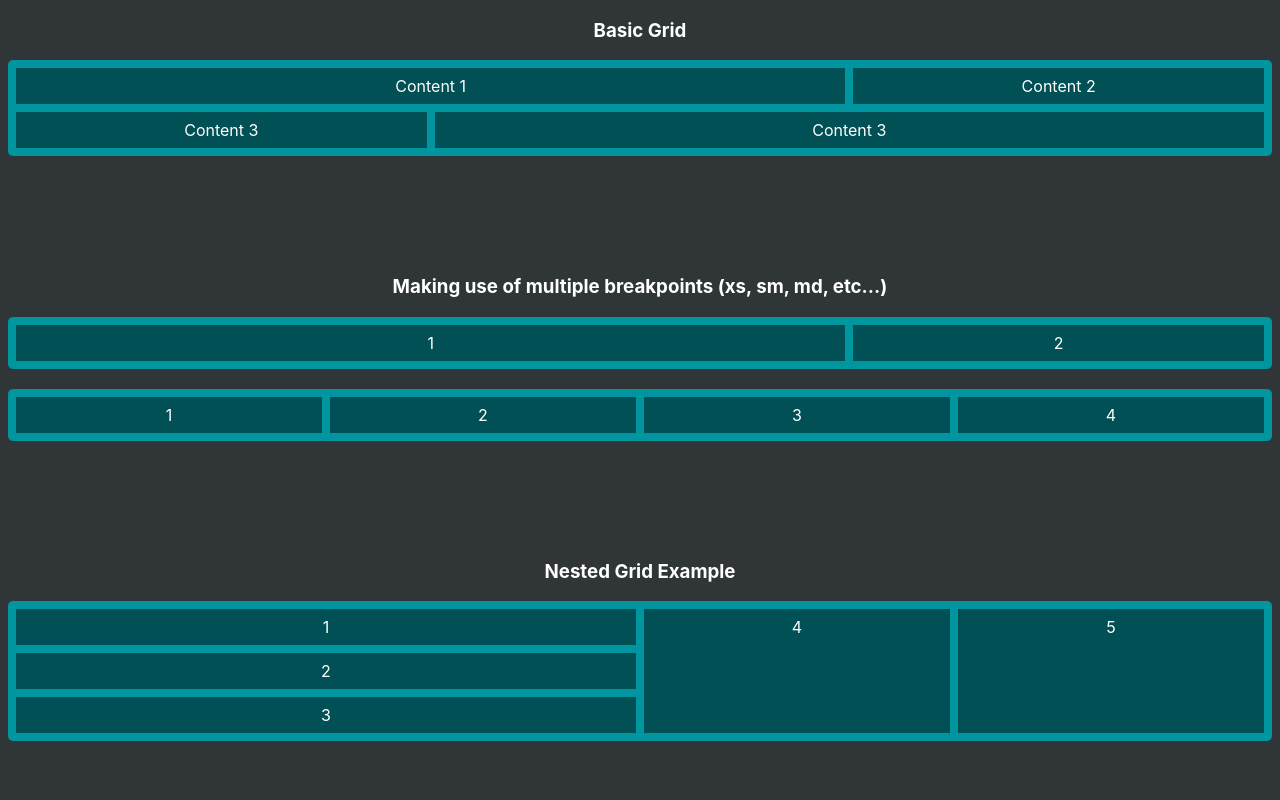
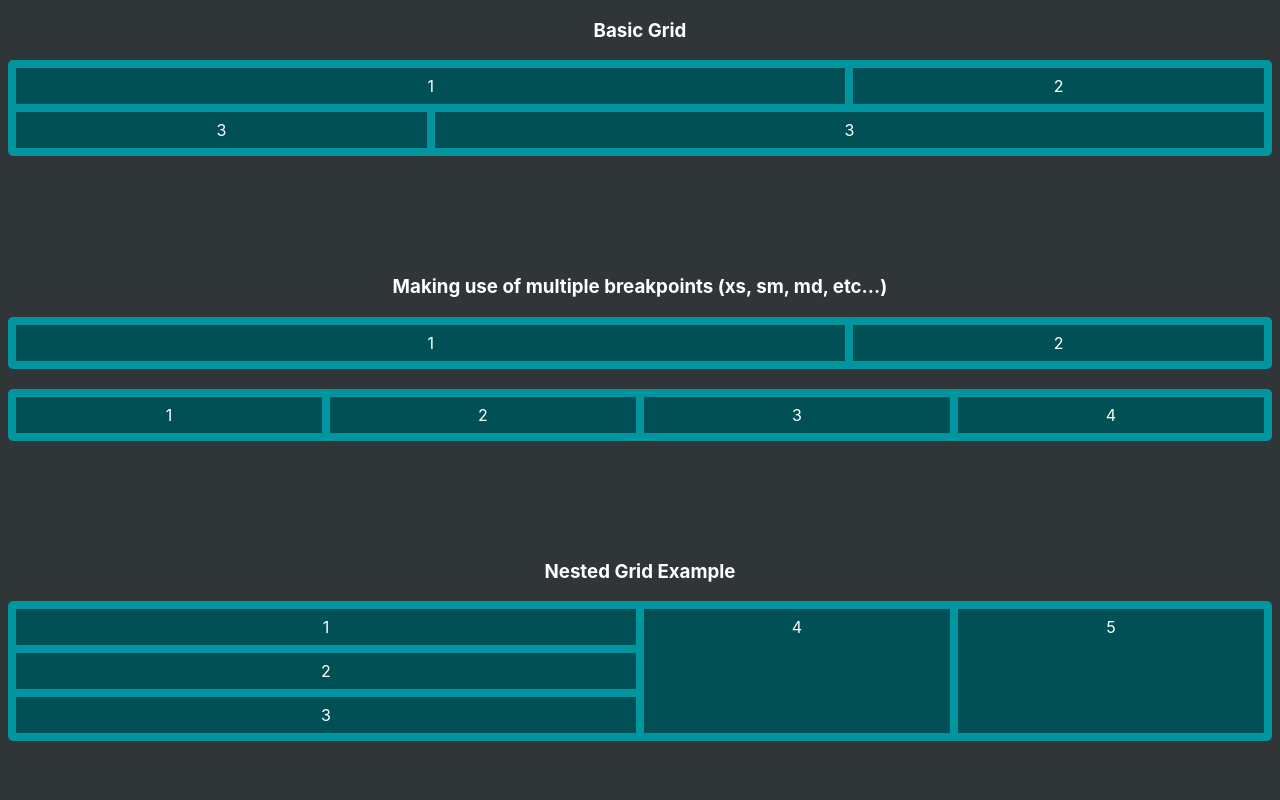
Before and after one commit to JarettSisk/lightweight-react-grid-layout, a React (Vite) app: page / in a window 1280 px wide. Shown: the top 800 px of the page. Built offline with nearby package versions, Linux system fonts and the light colour scheme.

Commit message:
minor cleanup

```diff
--- a/src/components/DemoGrid/DemoGrid.jsx
+++ b/src/components/DemoGrid/DemoGrid.jsx
@@ -9,16 +9,16 @@ export const DemoGrid = (props) => {
             <h3>Basic Grid</h3>
             <GridContainer padding={8}>
                 <GridItem xs={8}>
-                    <div className={"content"}>Content 1</div>
+                    <div className={"content"}>1</div>
                 </GridItem>
                 <GridItem xs={4}>
-                    <div className={"content"}>Content 2</div>
+                    <div className={"content"}>2</div>
                 </GridItem>
                 <GridItem xs={4}>
-                    <div className={"content"}>Content 3</div>
+                    <div className={"content"}>3</div>
                 </GridItem>
                 <GridItem xs={8}>
-                    <div className={"content"}>Content 3</div>
+                    <div className={"content"}>3</div>
                 </GridItem>
             </GridContainer>
             <div className={"spacer"}/>
```
